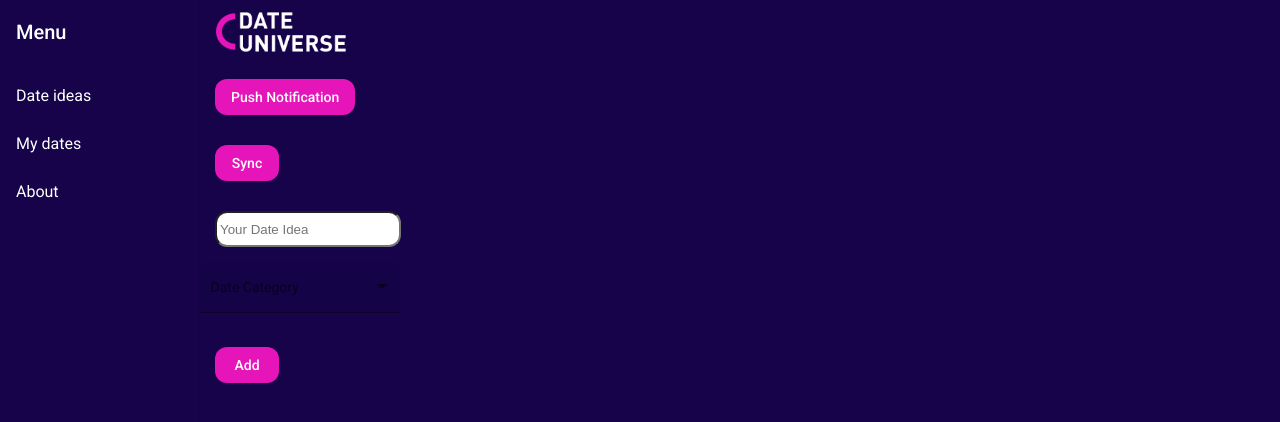
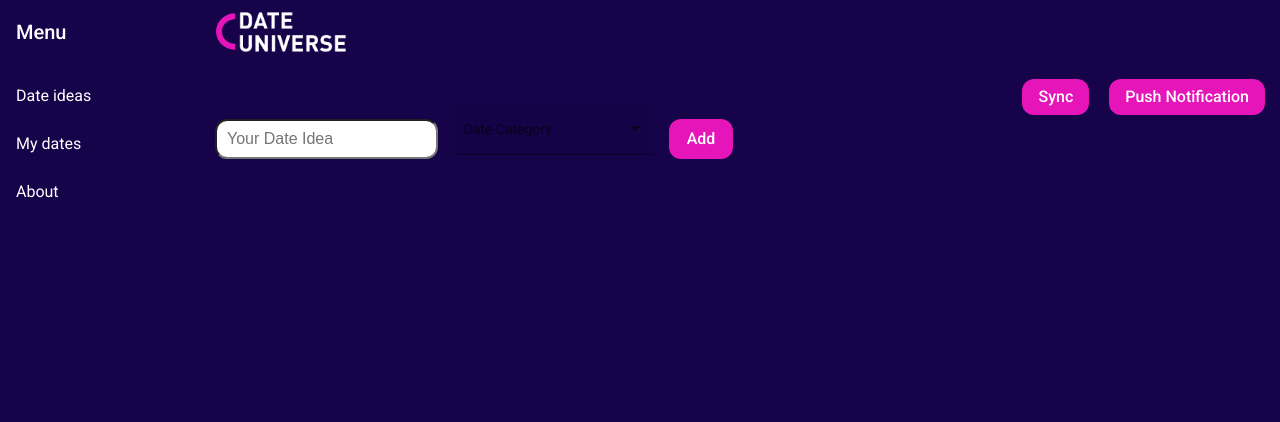
Before and after one commit to BluescreenCreator/PWA_Date_Universe, an Angular app: page / in a window 1280 px wide. Shown: the top 422 px of the page. Built offline with nearby package versions, Linux system fonts and the light colour scheme.

Commit message:
Design: About and Dates

```diff
--- a/src/app/about/about.component.css
+++ b/src/app/about/about.component.css
@@ -1,3 +1,11 @@
 .textAbout {
     color: white;
+    font-size: 12pt;
+    margin: 60px 30px 30px 30px;
 }
+
+.h1{
+    font-size: 16pt;
+    font-weight: 700;
+    margin-bottom: 20px;
+}
--- a/src/app/app.component.css
+++ b/src/app/app.component.css
@@ -1,6 +1,10 @@
 button{
-    background-color: #E615BA;
-    color: white;
-    margin: 15px;
-    border-radius: 12px;
-  }
+  background-color: #E615BA;
+  color: white;
+  margin: 15px 15px 15px 5px;
+  border-radius: 12px;
+  font-size: 12pt;
+  display: inline-flex;
+  float:right;
+  flex-wrap: wrap;
+}
--- a/src/app/dates/dates.component.css
+++ b/src/app/dates/dates.component.css
@@ -5,6 +5,7 @@ ul {
 .head-dates{
 position: absolute;
 top: 40%;
+font-size: 12pt;
 }
 
 .h1{
@@ -21,6 +22,7 @@ button{
   color: white;
   margin: 15px;
   border-radius: 12px;
+  font-size: 12pt;
 }
 
 input{
@@ -29,5 +31,19 @@ input{
   min-height: 30px;
   min-width: 80px;
   color: #E615BA;
-  padding-left: 3px;
+  padding-left: 10px;
+  font-size: 12pt;
 }
+
+.inputSection{
+  margin-top: 20px;
+  display: inline-flex;
+  float:left;
+  flex-wrap: wrap;
+}
+
+.sync{
+  display: inline-flex;
+  float:right;
+  flex-wrap: wrap;
+}
--- a/src/app/dates/dates.component.html
+++ b/src/app/dates/dates.component.html
@@ -1,5 +1,5 @@
-<div>
-  <button
+
+<button class="sync"
   mat-flat-button
   color="#E615BA"
   aria-label="Synchronise Date Ideas"
@@ -7,7 +7,8 @@
 >
   Sync
 </button>
-</div>
+<br/>
+
 
 <div class="inputSection">
   <input
```
Lines whose indentation alone changed are shown as unchanged.
